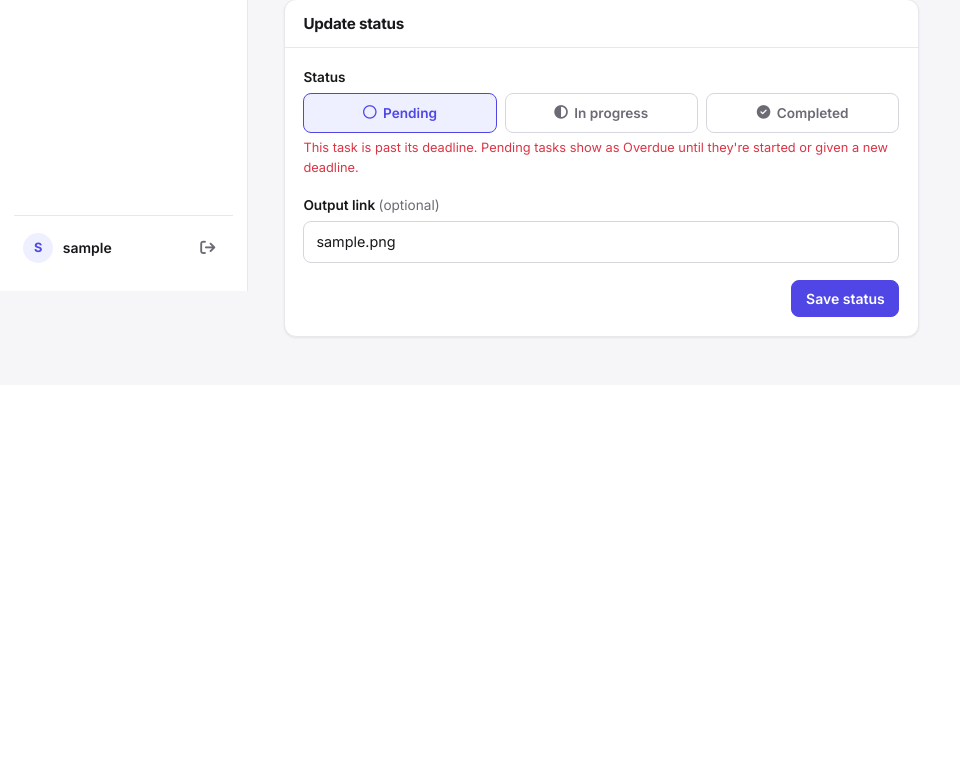
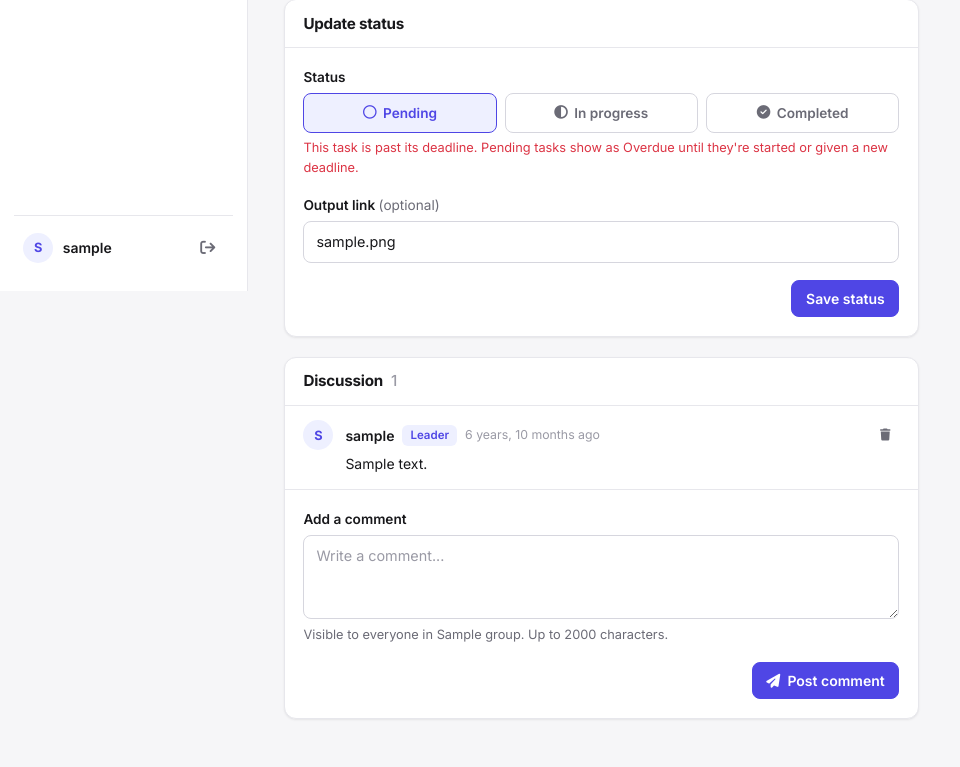
Before and after one commit to aljoshua-nox/TaskTrack_Public, a Django app: page /tasks/1/ in a window 1280 px wide. Shown: the part 509-1276 px from the top of the page, without its empty margins (0-960 px from the left). Before the commit the page ends 848 px from the top, so only its background shows below. Run offline with Django 5.2, Linux system fonts and the light colour scheme; a user stored in the database is signed in; tables that the repository leaves empty hold one stand-in row (values such as "Sample post"); data that the repository does not hold is empty.

Commit message:
Add task comments with member-only posting and author/leader delete

```diff
--- a/core/forms.py
+++ b/core/forms.py
@@ -2,7 +2,7 @@ from django import forms
 from django.contrib.auth.models import User
 from django.utils import timezone
 
-from .models import Group, Task
+from .models import Group, Task, TaskComment
 
 
 class GroupForm(forms.ModelForm):
@@ -60,3 +60,15 @@ class JoinGroupForm(forms.Form):
 
     def clean_join_code(self):
         return self.cleaned_data['join_code'].strip().upper()
+
+
+class TaskCommentForm(forms.ModelForm):
+    class Meta:
+        model = TaskComment
+        fields = ['body']
+        widgets = {
+            'body': forms.Textarea(attrs={'class': 'form-control', 'rows': 3, 'placeholder': 'Write a comment...'}),
+        }
+        error_messages = {
+            'body': {'required': 'Comment cannot be empty.'},
+        }
--- a/core/urls.py
+++ b/core/urls.py
@@ -19,6 +19,8 @@ urlpatterns = [
     path('tasks/<int:task_id>/edit/', views.task_edit, name='task_edit'),
     path('tasks/<int:task_id>/update-status/', views.update_task_status, name='update_task_status'),
     path('tasks/<int:task_id>/delete/', views.task_delete, name='task_delete'),
+    path('tasks/<int:task_id>/comments/', views.task_comment_create, name='task_comment_create'),
+    path('comments/<int:comment_id>/delete/', views.task_comment_delete, name='task_comment_delete'),
     path('my-tasks/', views.my_tasks, name='my_tasks'),
 
     path('activities/', views.activity_log, name='activity_log'),
--- a/core/views.py
+++ b/core/views.py
@@ -5,11 +5,12 @@ from django.contrib import messages
 from django.contrib.auth.decorators import login_required
 from django.contrib.auth.models import User
 from django.shortcuts import get_object_or_404, redirect, render
+from django.urls import reverse
 from django.utils import timezone
 from django.views.decorators.http import require_POST
 
-from .forms import GroupForm, JoinGroupForm, TaskForm
-from .models import ActivityLog, Group, Task
+from .forms import GroupForm, JoinGroupForm, TaskCommentForm, TaskForm
+from .models import ActivityLog, Group, Task, TaskComment
 
 logger = logging.getLogger('core')
 
@@ -171,7 +172,7 @@ def group_detail(request, group_id):
         messages.error(request, 'You are not a member of this group.')
         return redirect('core:group_list')
 
-    tasks = group.tasks.select_related('assigned_to')
+    tasks = group.tasks.select_related('assigned_to').annotate(comment_count=Count('comments'))
     group_activities = group.activities.select_related('user', 'task')[:50]
     total_tasks = tasks.count()
     completed_tasks = tasks.filter(status='COMPLETED').count()
@@ -267,16 +268,19 @@ def task_detail(request, task_id):
         messages.error(request, 'You do not have access to this task.')
         return redirect('core:dashboard')
 
-    can_update_status = _is_group_leader(request.user, group) or task.assigned_to_id == request.user.id
-    can_delete_task = _is_group_leader(request.user, group)
-    can_edit_task = _is_group_leader(request.user, group)
+    is_group_leader = _is_group_leader(request.user, group)
+    can_update_status = is_group_leader or task.assigned_to_id == request.user.id
 
     context = {
         'task': task,
         'task_activities': task.activities.select_related('task')[:20],
+        'comments': task.comments.select_related('author'),
+        'comment_form': TaskCommentForm(),
+        'comment_max_length': TaskComment.BODY_MAX_LENGTH,
+        'is_group_leader': is_group_leader,
         'can_update_status': can_update_status,
-        'can_delete_task': can_delete_task,
-        'can_edit_task': can_edit_task,
+        'can_delete_task': is_group_leader,
+        'can_edit_task': is_group_leader,
         'task_progress_percentage': _get_task_progress_percentage(task),
     }
     return render(request, 'core/task_detail.html', context)
@@ -435,6 +439,104 @@ def update_task_status(request, task_id):
     else:
         messages.success(request, f'Task "{task.title}" updated successfully.')
     return redirect('core:task_detail', task_id=task.id)
+
+
+@login_required
+@require_POST
+def task_comment_create(request, task_id):
+    task = get_object_or_404(Task, id=task_id)
+    group = task.group
+
+    if not _is_group_member(request.user, group):
+        logger.warning(
+            'event=comment_create_denied reason=not_group_member user_id=%s group_id=%s task_id=%s',
+            request.user.id,
+            group.id,
+            task.id,
+        )
+        messages.error(request, 'You do not have access to this task.')
+        return redirect('core:dashboard')
+
+    form = TaskCommentForm(request.POST)
+    if not form.is_valid():
+        logger.warning(
+            'event=comment_create_denied reason=invalid_body user_id=%s group_id=%s task_id=%s',
+            request.user.id,
+            group.id,
+            task.id,
+        )
+        messages.error(request, ' '.join(form.errors['body']))
+        return redirect('core:task_detail', task_id=task.id)
+
+    comment = form.save(commit=False)
+    comment.task = task
+    comment.author = request.user
+    comment.save()
+
+    ActivityLog.objects.create(
+        user=request.user,
+        group=group,
+        task=task,
+        action='COMMENT_ADDED',
+        description=f'{request.user.username} commented on "{task.title}"',
+    )
+    logger.info(
+        'event=comment_added user_id=%s group_id=%s task_id=%s comment_id=%s',
+        request.user.id,
+        group.id,
+        task.id,
+        comment.id,
+    )
+    messages.success(request, 'Comment posted.')
+    return redirect(f"{reverse('core:task_detail', args=[task.id])}#comments")
+
+
+@login_required
+@require_POST
+def task_comment_delete(request, comment_id):
+    comment = get_object_or_404(TaskComment.objects.select_related('task__group'), id=comment_id)
+    task = comment.task
+    group = task.group
+
+    if not _is_group_member(request.user, group):
+        logger.warning(
+            'event=comment_delete_denied reason=not_group_member user_id=%s group_id=%s comment_id=%s',
+            request.user.id,
+            group.id,
+            comment.id,
+        )
+        messages.error(request, 'You do not have access to this task.')
+        return redirect('core:dashboard')
+
+    if not (comment.author_id == request.user.id or _is_group_leader(request.user, group)):
+        logger.warning(
+            'event=comment_delete_denied reason=insufficient_permissions user_id=%s group_id=%s comment_id=%s',
+            request.user.id,
+            group.id,
+            comment.id,
+        )
+        messages.error(request, 'Only the comment author or the group leader can delete this comment.')
+        return redirect('core:task_detail', task_id=task.id)
+
+    comment_id = comment.id
+    whose = 'their' if comment.author_id == request.user.id else f"{comment.author.username}'s"
+    comment.delete()
+    ActivityLog.objects.create(
+        user=request.user,
+        group=group,
+        task=task,
+        action='COMMENT_DELETED',
+        description=f'{request.user.username} deleted {whose} comment on "{task.title}"',
+    )
+    logger.info(
+        'event=comment_deleted user_id=%s group_id=%s task_id=%s comment_id=%s',
+        request.user.id,
+        group.id,
+        task.id,
+        comment_id,
+    )
+    messages.success(request, 'Comment deleted.')
+    return redirect(f"{reverse('core:task_detail', args=[task.id])}#comments")
 
 
 @login_required
--- a/static/css/tasktrack.css
+++ b/static/css/tasktrack.css
@@ -346,6 +346,19 @@ a.task-row:hover { background: var(--tt-surface-muted); text-decoration: none; c
 .activity-text { font-size: 0.875rem; line-height: 1.45; overflow-wrap: anywhere; }
 .activity-meta { font-size: 0.77rem; color: var(--tt-text-subtle); margin-top: 0.15rem; }
 .activity-meta a { color: var(--tt-text-muted); }
+
+#comments { scroll-margin-top: 4.5rem; }
+.comment { display: flex; gap: 0.75rem; padding: 0.9rem 1.15rem; }
+.comment-main { flex: 1; min-width: 0; }
+.comment-head { display: flex; flex-wrap: wrap; align-items: center; gap: 0.25rem 0.5rem; min-height: 30px; }
+.comment-author { font-weight: 600; font-size: 0.875rem; }
+.comment-time { font-size: 0.77rem; color: var(--tt-text-subtle); }
+.comment-delete { margin-left: auto; }
+.comment-delete .icon-btn { width: 28px; height: 28px; font-size: 0.75rem; }
+.comment-delete .icon-btn:hover { color: var(--tt-overdue-fg); }
+.comment-body { font-size: 0.875rem; line-height: 1.55; white-space: pre-line; overflow-wrap: anywhere; margin-top: 0.15rem; }
+.comment-form { border-top: 1px solid var(--tt-border); }
+.comment-count { display: inline-flex; align-items: center; gap: 0.3rem; margin-left: 0.5rem; font-size: 0.77rem; color: var(--tt-text-subtle); white-space: nowrap; }
 
 /* ---------- Empty states ---------- */
 
--- a/templates/core/group_detail.html
+++ b/templates/core/group_detail.html
@@ -83,7 +83,10 @@
                         <tbody>
                             {% for task in tasks %}
                             <tr class="{% if task.is_overdue %}is-late{% endif %}">
-                                <td><a class="row-link" href="{% url 'core:task_detail' task.id %}">{{ task.title }}</a></td>
+                                <td>
+                                    <a class="row-link" href="{% url 'core:task_detail' task.id %}">{{ task.title }}</a>
+                                    {% if task.comment_count %}<span class="comment-count" title="{{ task.comment_count }} comment{{ task.comment_count|pluralize }}"><i class="far fa-comment"></i>{{ task.comment_count }}</span>{% endif %}
+                                </td>
                                 <td>
                                     <span class="d-inline-flex align-items-center gap-2">
                                         <span class="avatar avatar-sm">{{ task.assigned_to.username|first }}</span>{{ task.assigned_to.username }}
--- a/templates/core/task_detail.html
+++ b/templates/core/task_detail.html
@@ -116,6 +116,51 @@
                 {% endif %}
             </div>
         </section>
+
+        <section class="panel" id="comments">
+            <div class="panel-head"><h2 class="panel-title">Discussion<span class="count">{{ comments|length }}</span></h2></div>
+            {% if comments %}
+                <ul class="item-list">
+                    {% for comment in comments %}
+                    <li class="comment">
+                        <span class="avatar">{{ comment.author.username|first }}</span>
+                        <div class="comment-main">
+                            <div class="comment-head">
+                                <span class="comment-author">{{ comment.author.username }}</span>
+                                {% if comment.author_id == task.group.created_by_id %}<span class="tag tag-accent">Leader</span>{% endif %}
+                                <span class="comment-time" title="{{ comment.created_at|date:'M d, Y H:i' }}">{{ comment.created_at|timesince }} ago</span>
+                                {% if comment.author_id == request.user.id or is_group_leader %}
+                                <form method="post" action="{% url 'core:task_comment_delete' comment.id %}" class="comment-delete" onsubmit="return confirm('Delete this comment? This cannot be undone.')">
+                                    {% csrf_token %}
+                                    <button type="submit" class="icon-btn" title="Delete comment" aria-label="Delete comment by {{ comment.author.username }}"><i class="fas fa-trash"></i></button>
+                                </form>
+                                {% endif %}
+                            </div>
+                            <div class="comment-body">{{ comment.body }}</div>
+                        </div>
+                    </li>
+                    {% endfor %}
+                </ul>
+            {% else %}
+                <div class="empty">
+                    <h3>No comments yet</h3>
+                    <p>Ask a question or share an update with your group.</p>
+                </div>
+            {% endif %}
+            <div class="panel-body comment-form">
+                <form method="post" action="{% url 'core:task_comment_create' task.id %}">
+                    {% csrf_token %}
+                    <div class="field">
+                        <label for="{{ comment_form.body.id_for_label }}" class="form-label">Add a comment</label>
+                        {{ comment_form.body }}
+                        <div class="form-text">Visible to everyone in {{ task.group.name }}. Up to {{ comment_max_length }} characters.</div>
+                    </div>
+                    <div class="d-flex justify-content-end">
+                        <button type="submit" class="btn btn-primary"><i class="fas fa-paper-plane"></i> Post comment</button>
+                    </div>
+                </form>
+            </div>
+        </section>
     </div>
 
     <div class="col-lg-4">
--- a/templates/includes/activity_item.html
+++ b/templates/includes/activity_item.html
@@ -1,7 +1,7 @@
 {% with action=activity.action %}
 <div class="activity">
     <span class="activity-icon {% if action == 'TASK_CREATED' or action == 'GROUP_CREATED' %}create{% elif action == 'TASK_COMPLETED' %}done{% elif action == 'GROUP_JOINED' %}join{% elif action == 'TASK_DELETED' or action == 'GROUP_DELETED' or action == 'MEMBER_REMOVED' %}remove{% endif %}">
-        <i class="fas {% if action == 'TASK_CREATED' or action == 'GROUP_CREATED' %}fa-plus{% elif action == 'TASK_COMPLETED' %}fa-check{% elif action == 'GROUP_JOINED' %}fa-right-to-bracket{% elif action == 'MEMBER_REMOVED' %}fa-user-minus{% elif action == 'TASK_DELETED' or action == 'GROUP_DELETED' %}fa-trash{% elif action == 'TASK_ASSIGNED' %}fa-user-tag{% else %}fa-pen{% endif %}"></i>
+        <i class="fas {% if action == 'TASK_CREATED' or action == 'GROUP_CREATED' %}fa-plus{% elif action == 'TASK_COMPLETED' %}fa-check{% elif action == 'GROUP_JOINED' %}fa-right-to-bracket{% elif action == 'MEMBER_REMOVED' %}fa-user-minus{% elif action == 'TASK_DELETED' or action == 'GROUP_DELETED' %}fa-trash{% elif action == 'TASK_ASSIGNED' %}fa-user-tag{% elif action == 'COMMENT_ADDED' %}fa-comment{% elif action == 'COMMENT_DELETED' %}fa-comment-slash{% else %}fa-pen{% endif %}"></i>
     </span>
     <div class="min-w-0">
         <div class="activity-text">{{ activity.description }}</div>
```
Also changed, not shown: core/admin.py (+7 -1 lines), core/models.py (+17 -0 lines), core/tests.py (+211 -1 lines), core/migrations/0003_alter_activitylog_action_taskcomment.py (added).
